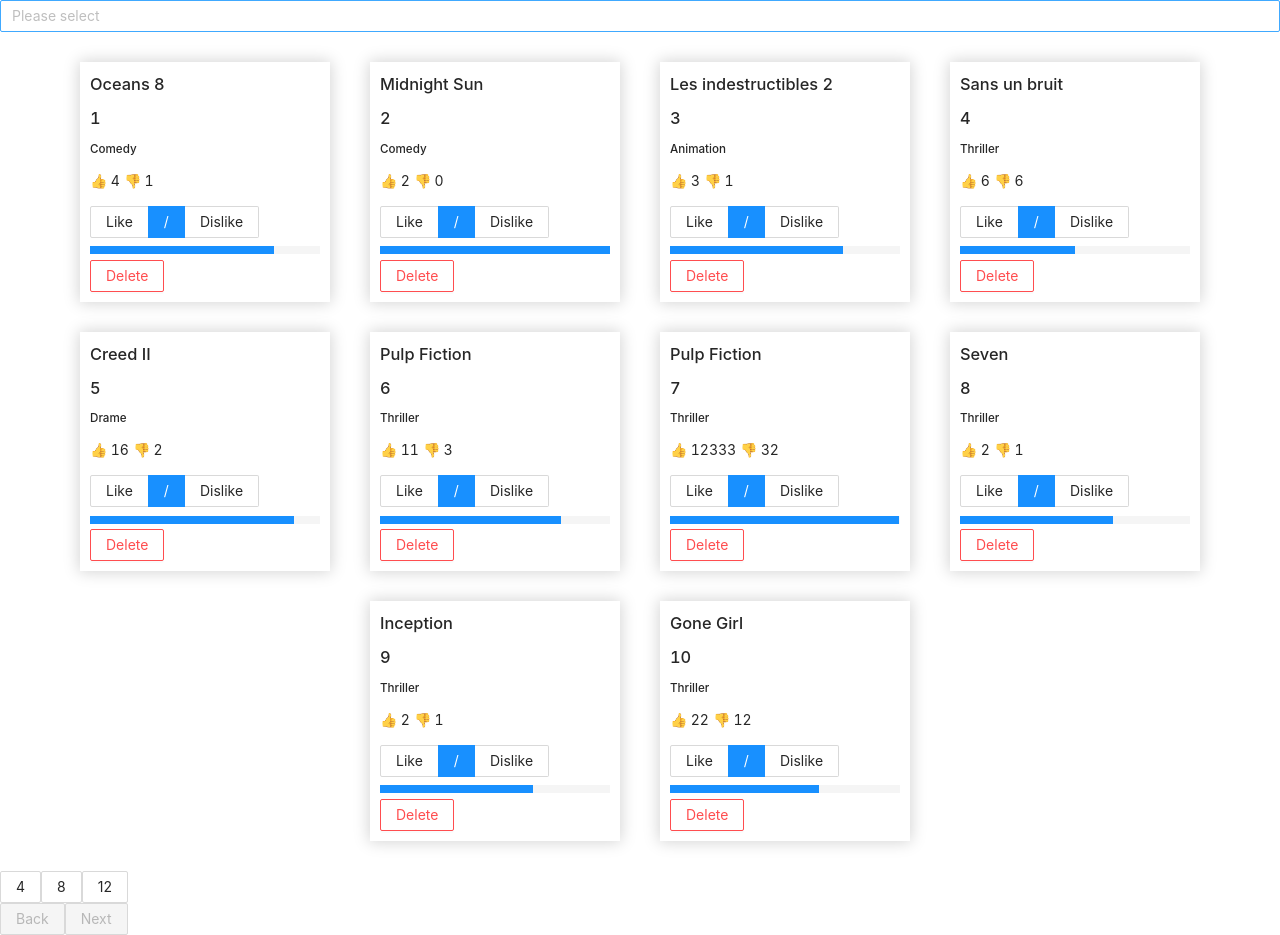
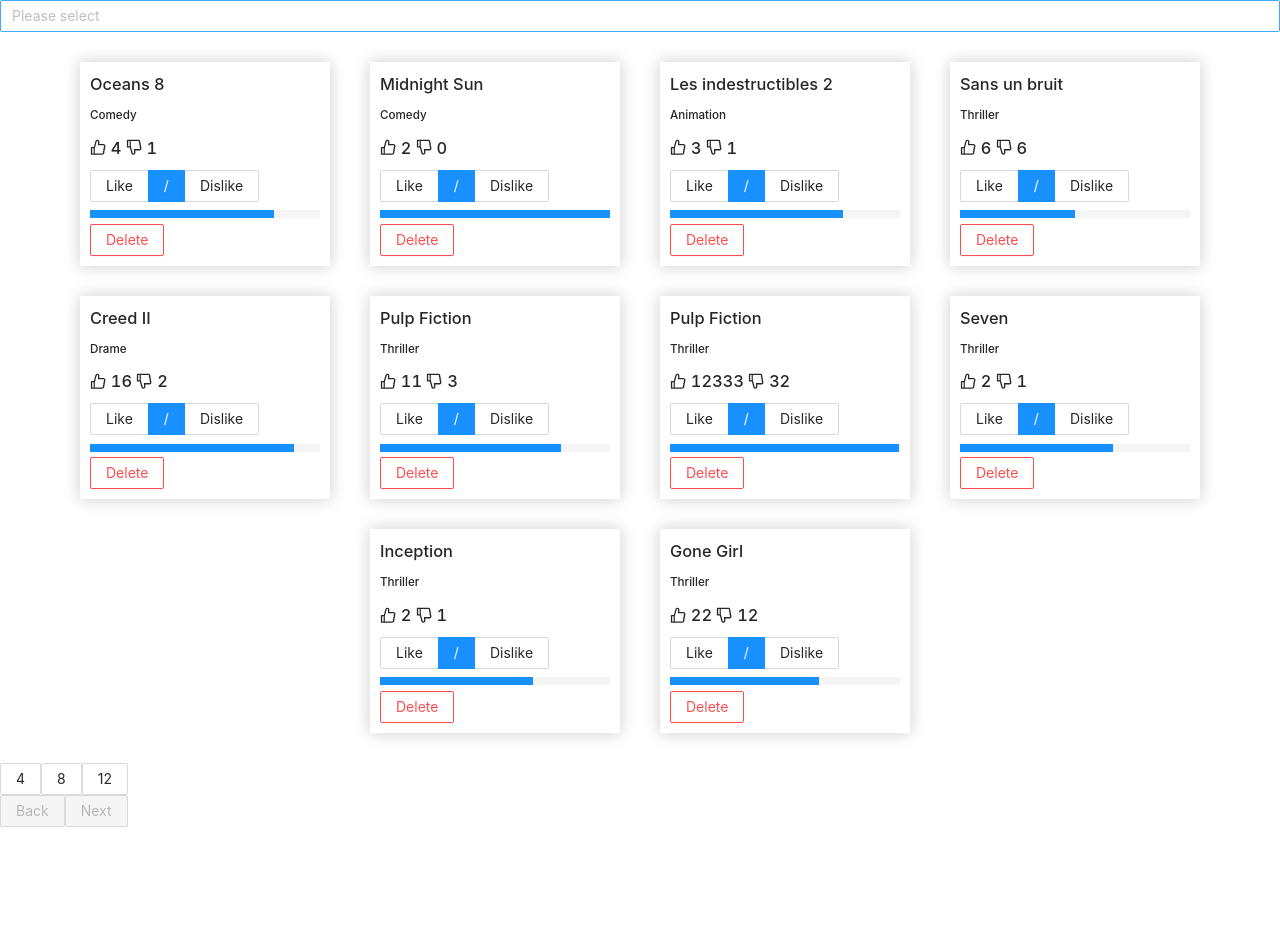
Before and after one commit to dadadjamel/test-react-particeep, a React (Create React App) app: page / in a window 1280 px wide. After the commit the page ends 827 px from the top, so only its background shows below. Built offline with nearby package versions, Linux system fonts and the light colour scheme.

Commit message:
redux implemented

```diff
--- a/package.json
+++ b/package.json
@@ -10,8 +10,10 @@
     "antd": "^4.16.13",
     "react": "^17.0.2",
     "react-dom": "^17.0.2",
+    "react-redux": "^7.2.6",
     "react-scripts": "4.0.3",
     "react-usestateref": "^1.0.8",
+    "redux": "^4.1.2",
     "web-vitals": "^1.1.2"
   },
   "scripts": {
--- a/src/App.js
+++ b/src/App.js
@@ -2,6 +2,8 @@ import logo from './logo.svg';
 import './App.css';
 import Movie from './components/movie/Movie';
 import { useEffect, useState } from 'react';
+import { useSelector, useDispatch } from 'react-redux';
+import { getMovies } from './redux/actions/movies';
 import { movies$ } from './api/movies';
 import { Button, Progress, Spin, Select } from 'antd';
 // import useState from 'react-usestateref'
@@ -12,6 +14,8 @@ import { Button, Progress, Spin, Select } from 'antd';
 const { Option } = Select;
 function App() {
   // {Promise.all([movies]).then(data=>{console.log(data)})}
+  const dispatch = useDispatch();
+  const newmovies = useSelector(state => state.movies.movies);
 
   const [movies, setMovies] = useState([])
   const [moviesLoaded, setLoaded] = useState(false)
@@ -29,6 +33,7 @@ function App() {
       console.log(movieList);
       setMovies(movieList)
       setLoaded(true)
+      console.log(movies,'🥰🥰🥰🥰🥰');
     });
   }
 
@@ -36,6 +41,11 @@ function App() {
     // setIsloading(true)
     console.log("we will get movies");
     getAllMovies()
+    movies$.then(movieList => {
+      dispatch(getMovies(movieList));
+    });
+
+
 
     console.log(movies, '😎😎😎');
     // setIsloading(false)
@@ -49,22 +59,22 @@ function App() {
     console.log(movies, "hehehehehehe");
     if (movies?.length != 0) {
       let list = []
-      movies?.map(movie=>{
-        if (!list.includes(movie.category)){
+      movies?.map(movie => {
+        if (!list.includes(movie.category)) {
           list.push(movie.category);
         }
-        })
-        setCategoryTable(list)
+      })
+      setCategoryTable(list)
       // return setCategoryTable(categoryTable.includes(movie.category) ? categoryTable : categoryTable.push(movie.category))
     }
     console.log(categoryTable, "hogohohohoh");
   }
 
 
-   useEffect(() => {
+  useEffect(() => {
     console.log("we will get category");
     getCategoryFilter()
-   }, [movies])
+  }, [movies])
 
 
 
@@ -76,6 +86,8 @@ function App() {
 
   const handleDelete = (id) => {
     setMovies(movies.filter(movie => movie.id != id))
+
+    dispatch(getMovies(newmovies.filter(movie => movie.id != id)))
     console.log('number is deleted', id)
   }
 
@@ -95,7 +107,7 @@ function App() {
         allowClear
         style={{ width: '100%' }}
         placeholder="Please select"
-        onChange={(v)=>handlechangeCategories(v)}
+        onChange={(v) => handlechangeCategories(v)}
       >
 
         {categoryTable.length != 0 ? categoryTable?.map((cat, index) => (
@@ -106,10 +118,10 @@ function App() {
       </Select>
 
 
-      {!movies.length == 0 ? <div className='movies' >
-        {movies.slice(currentPage * numberOfItemInPage - numberOfItemInPage, currentPage * numberOfItemInPage).map((movie, index) => {
+      {!newmovies.length == 0 ? <div className='movies' >
+        {newmovies.slice(currentPage * numberOfItemInPage - numberOfItemInPage, currentPage * numberOfItemInPage).map((movie, index) => {
           if (selctedcategoryTable.length == 0) {
-            return (<Movie key={index} movie={movie} handleDelete={handleDelete}  />)
+            return (<Movie key={index} movie={movie} handleDelete={handleDelete} />)
           } else {
             if (selctedcategoryTable.includes(movie.category)) {
               return (<Movie key={index} movie={movie} handleDelete={handleDelete} />)
--- a/src/components/movie/Movie.js
+++ b/src/components/movie/Movie.js
@@ -3,6 +3,10 @@ import { movies$ } from "../../api/movies"
 import './movie.css'
 // import LinearProgress from '@mui/material/LinearProgress';
 import { Progress, Button, Switch, Radio } from 'antd';
+import { LikeOutlined, DislikeOutlined } from '@ant-design/icons';
+import { useDispatch, useSelector } from "react-redux";
+import { getMovies } from "../../redux/actions/movies";
+
 
 const options = [
     { label: 'Like', value: 'like' },
@@ -10,47 +14,99 @@ const options = [
     { label: 'Dislike', value: 'Dislike' },
 ];
 const Movie = ({ movie, handleDelete }) => {
-
+    const newmovies = useSelector(state => state.movies.movies);
+    const dispatch = useDispatch();
     const [valueLikeDislike, setValueLikeDislike] = useState('Nothing')
     const [localMovie, setLocalMovie] = useState(movie)
 
 
+
+    // const handlelikeandDislike = (e) => {
+    //     const _valuelike = e.target.value
+    //     setValueLikeDislike(_valuelike)
+    //     if (_valuelike == 'like') {
+
+    //         let dislikes = localMovie.dislikes
+    //         if (localMovie.disliked){
+    //             dislikes -= 1
+    //         }
+
+    //         setLocalMovie({...localMovie, likes:localMovie.likes + 1, dislikes: dislikes, liked : true, disliked : false})
+
+    //     } else if (_valuelike == 'Dislike') {
+
+    //         let likes = localMovie.likes
+    //         if (localMovie.liked){
+    //             likes -= 1
+    //         }
+
+    //         setLocalMovie({...localMovie,likes:likes, dislikes:localMovie.dislikes + 1, disliked : true, liked : false})
+
+    //     } else {
+
+    //         let likes = localMovie.likes
+    //         if (localMovie.liked){
+    //             likes -= 1
+    //         }
+    //         let dislikes = localMovie.dislikes
+    //         if (localMovie.disliked){
+    //             dislikes -= 1
+    //         }
+
+    //         setLocalMovie({...localMovie, likes:likes, dislikes:dislikes, disliked : false, liked : false})
+
+    //     }
+    //     // newmovies[0].category = '0'
+    //     // dispatch(getMovies())
+    //     console.log(newmovies[movie.id - 1].likes = 5);
+    //     console.log(newmovies[1].liked = true);
+    //     console.log(newmovies[1]);
+    // }
 
     const handlelikeandDislike = (e) => {
         const _valuelike = e.target.value
         setValueLikeDislike(_valuelike)
         if (_valuelike == 'like') {
 
-            let dislikes = localMovie.dislikes
-            if (localMovie.disliked){
+            let dislikes = movie.dislikes
+            if (movie.disliked){
+                dislikes -= 1
+            }
+            newmovies[movie.id - 1].likes+=1
+            newmovies[movie.id - 1].dislikes=dislikes
+            newmovies[movie.id - 1].liked=true
+            newmovies[movie.id - 1].disliked=false
+
+        } else if (_valuelike == 'Dislike') {
+
+            let likes = movie.likes
+            if (movie.liked){
+                likes -= 1
+            }
+
+            newmovies[movie.id - 1].likes=likes
+            newmovies[movie.id - 1].dislikes+=1
+            newmovies[movie.id - 1].liked=false
+            newmovies[movie.id - 1].disliked=true
+
+        } else {
+
+            let likes = movie.likes
+            if (movie.liked){
+                likes -= 1
+            }
+            let dislikes = movie.dislikes
+            if (movie.disliked){
                 dislikes -= 1
             }
 
-            setLocalMovie({...localMovie, likes:localMovie.likes + 1, dislikes: dislikes, liked : true, disliked : false})
-
-        } else if (_valuelike == 'Dislike') {
-
-            let likes = localMovie.likes
-            if (localMovie.liked){
-                likes -= 1
-            }
-
-            setLocalMovie({...localMovie,likes:likes, dislikes:localMovie.dislikes + 1, disliked : true, liked : false})
-
-        } else {
-
-            let likes = localMovie.likes
-            if (localMovie.liked){
-                likes -= 1
-            }
-            let dislikes = localMovie.dislikes
-            if (localMovie.disliked){
-                dislikes -= 1
-            }
-
-            setLocalMovie({...localMovie, likes:likes, dislikes:dislikes, disliked : false, liked : false})
+            newmovies[movie.id - 1].likes=likes
+            newmovies[movie.id - 1].dislikes=dislikes
+            newmovies[movie.id - 1].liked=false
+            newmovies[movie.id - 1].disliked=false
 
         }
+        dispatch(getMovies(newmovies))
     }
 
     // const handleLikeDislike = (id) => {
@@ -73,10 +129,9 @@ const Movie = ({ movie, handleDelete }) => {
 
         <div className='movie' >
             <h3> {movie?.title} </h3>
-            <h3> {movie?.id} </h3>
             <h5> {movie?.category} </h5>
             <h5> {movie?.liked} </h5>
-            <p> 👍 {localMovie?.likes} 👎 {localMovie?.dislikes} </p>
+            <h3> <LikeOutlined /> {movie?.likes} <DislikeOutlined /> {movie?.dislikes} </h3>
             {/* <Switch defaultChecked={movie?.likedalready} onClick={()=>handleLikeDislike(movie?.id)} /> */}
             <Radio.Group
                 options={options}
@@ -86,7 +141,7 @@ const Movie = ({ movie, handleDelete }) => {
                 buttonStyle="solid"
                 defaultValue='Nothing'
             />
-            <Progress strokeLinecap="square" percent={localMovie?.likes / (localMovie?.likes + localMovie?.dislikes) * 100} showInfo={false} status='normal' />
+            <Progress strokeLinecap="square" percent={movie?.likes / (movie?.likes + movie?.dislikes) * 100} showInfo={false} status='normal' />
             <div className='movie__delete__button' >
                 <Button danger onClick={() => handleDelete(movie?.id)} >Delete</Button>
             </div>
--- a/src/index.js
+++ b/src/index.js
@@ -4,11 +4,15 @@ import './index.css';
 import App from './App';
 import reportWebVitals from './reportWebVitals';
 import 'antd/dist/antd.css';
+import { Provider } from 'react-redux';
+import store from './redux/store';
 
 ReactDOM.render(
-  <React.StrictMode>
-    <App />
-  </React.StrictMode>,
+  <Provider store={store}>
+    <React.StrictMode>
+      <App />
+    </React.StrictMode>
+  </Provider>,
   document.getElementById('root')
 );
 
--- /dev/null
+++ b/src/redux/actions/movies.js
@@ -0,0 +1,8 @@
+import * as type from '../types';
+
+export function getMovies(movies) {
+  return {
+    type: type.GET_MOVIES,
+    payload: movies,
+  }
+}
--- /dev/null
+++ b/src/redux/index.js
@@ -0,0 +1,8 @@
+import { combineReducers } from 'redux';
+import movies from './reducers/movies';
+
+const rootReducer = combineReducers({
+    movies: movies,
+});
+
+export default rootReducer;
--- /dev/null
+++ b/src/redux/reducers/movies.js
@@ -0,0 +1,17 @@
+import * as type from '../types';
+
+const initialState = {
+  movies: [],
+}
+
+export default function users(state = initialState, action) {
+  switch (action.type) {
+    case type.GET_MOVIES:
+      return {
+        ...state,
+        movies: action.payload
+      }
+    default:
+      return state
+  }
+}
--- /dev/null
+++ b/src/redux/store.js
@@ -0,0 +1,8 @@
+import { createStore, compose } from 'redux';
+import rootReducer from './index';
+
+const store = compose(
+    window.devToolsExtension && window.devToolsExtension(),
+  )(createStore)(rootReducer);
+
+export default store;
--- /dev/null
+++ b/src/redux/types.js
@@ -0,0 +1 @@
+export const GET_MOVIES = 'GET_MOVIES';
```
Also changed, not shown: 1 other file (tests, documents, lock files or other folders).
